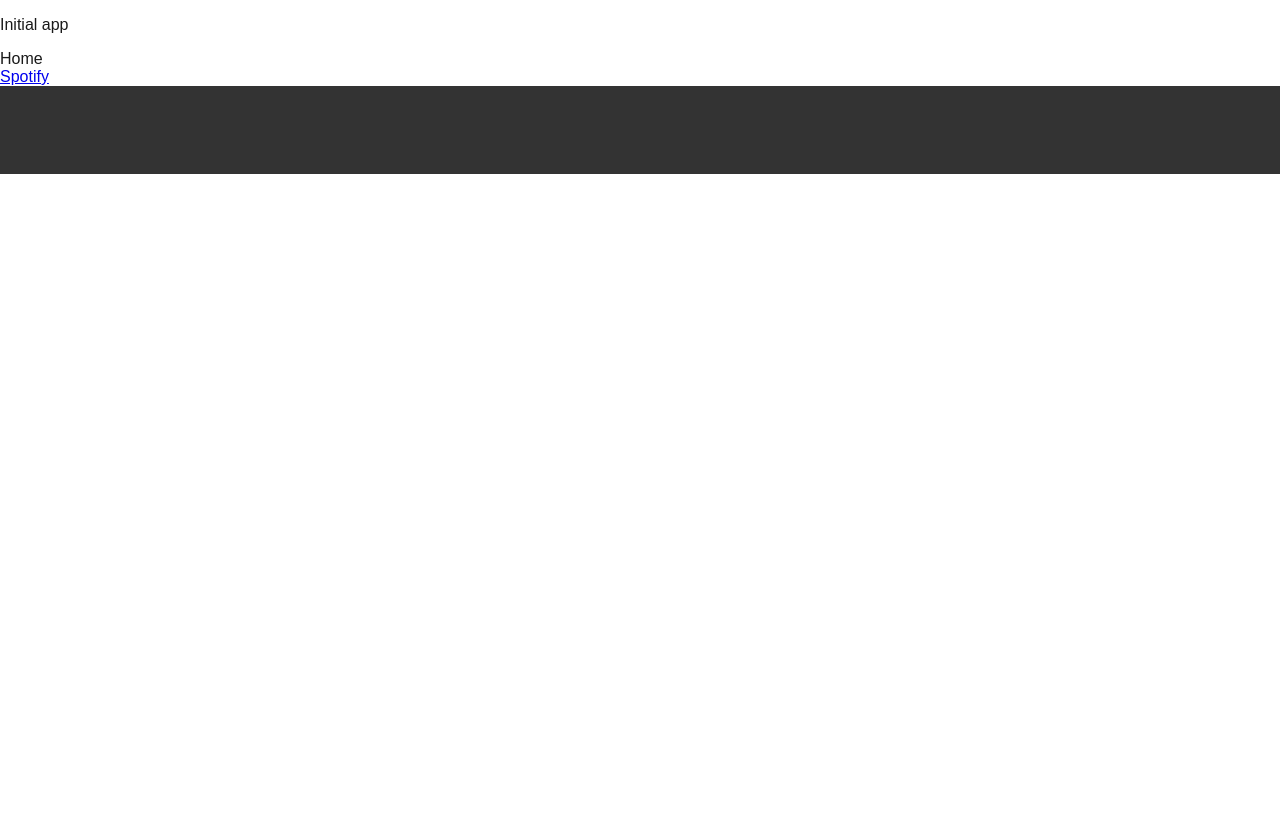
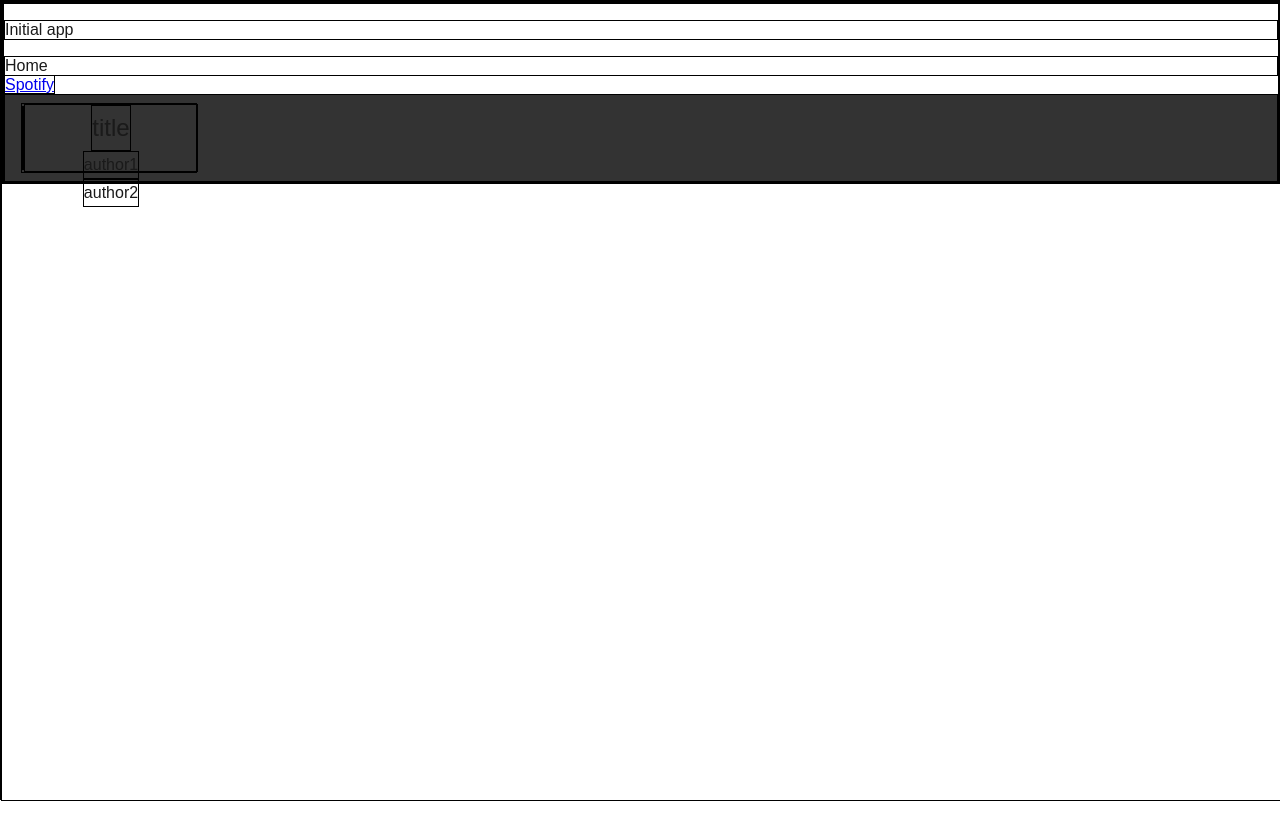
Before and after one commit to Yan-Boogie/react-spotify, a Next.js app in the folder app/: page / in a window 1280 px wide. Built offline with nearby package versions, Linux system fonts and the light colour scheme.

Commit message:
feat(folder-text): build baseText styles

```diff
--- a/app/components/players/playerBoard/components/musicDetailsBlock/index.tsx
+++ b/app/components/players/playerBoard/components/musicDetailsBlock/index.tsx
@@ -1,5 +1,6 @@
 import cx from 'clsx';
 import { flexBoxContainerClasses as flexBoxContainer } from 'styles/containers';
+import { baseTextClasses as baseText } from 'styles/texts';
 import styles from './musicDetailsBlock.module.scss';
 
 type MusicDetailsBlockProps = {
@@ -24,9 +25,9 @@ function MusicDetailsBlock(props: MusicDetailsBlockProps) {
         styles[flexBoxContainer.columnDirection],
       )}
       >
-        <h2>{title}</h2>
+        <h2 className={styles[baseText.h2]}>{title}</h2>
         {authors.map((author) => (
-          <h3 key={author}>{author}</h3>
+          <h3 className={styles[baseText.h3]} key={author}>{author}</h3>
         ))}
       </div>
     </div>
--- a/app/components/players/playerBoard/components/musicDetailsBlock/musicDetailsBlock.module.scss
+++ b/app/components/players/playerBoard/components/musicDetailsBlock/musicDetailsBlock.module.scss
@@ -1,3 +1,4 @@
+@use 'styles/texts';
 @use 'styles/colors' as *;
 @use 'styles/containers' as containers;
 
--- a/app/components/players/playerBoard/index.tsx
+++ b/app/components/players/playerBoard/index.tsx
@@ -1,12 +1,12 @@
 import cx from 'clsx';
 import { flexBoxContainerClasses as flexBoxContainer } from 'styles/containers';
 import styles from './playerBoard.module.scss';
-// import MusicDetailsBlock from './components/musicDetailsBlock';
+import MusicDetailsBlock from './components/musicDetailsBlock';
 
 export function PlayerBoard() {
   return (
     <div className={cx(styles[flexBoxContainer.host], styles[flexBoxContainer.withPadding])}>
-
+      <MusicDetailsBlock title="title" authors={['author1', 'author2']} />
     </div>
   );
 }
--- a/app/globals.scss
+++ b/app/globals.scss
@@ -2,6 +2,7 @@
   box-sizing: border-box;
   font-family: 'Avenir', 'PingFang TC', '微軟正黑體', sans-serif;
   outline: none;
+  border: 1px solid #000;
 }
 
 html, body {
--- /dev/null
+++ b/app/styles/texts/_base-text.scss
@@ -0,0 +1,40 @@
+$font-size-large: 32px;
+$font-size-medium: 24px;
+$font-size-small: 16px;
+
+@mixin base-text-reset {
+  font-size: 16px;
+  margin: 0;
+  padding: 0;
+  font-weight: normal;
+}
+
+.h1 {
+  @include base-text-reset;
+
+  font-size: $font-size-large;
+  padding: {
+    top: 16px;
+    bottom: 16px;
+  };
+}
+
+.h2 {
+  @include base-text-reset;
+
+  font-size: $font-size-medium;
+  padding: {
+    top: 8px;
+    bottom: 8px;
+  };
+}
+
+.h3 {
+  @include base-text-reset;
+
+  font-size: $font-size-small;
+  padding: {
+    top: 4px;
+    bottom: 4px;
+  };
+}
--- /dev/null
+++ b/app/styles/texts/_index.scss
@@ -0,0 +1 @@
+@forward './base-text';
--- /dev/null
+++ b/app/styles/texts/baseText.ts
@@ -0,0 +1,9 @@
+type Classes = {
+  readonly [key: string]: string;
+};
+
+export const baseTextClasses: Classes = {
+  h1: 'h1',
+  h2: 'h2',
+  h3: 'h3',
+};
--- /dev/null
+++ b/app/styles/texts/index.ts
@@ -0,0 +1 @@
+export * from './baseText';
```
